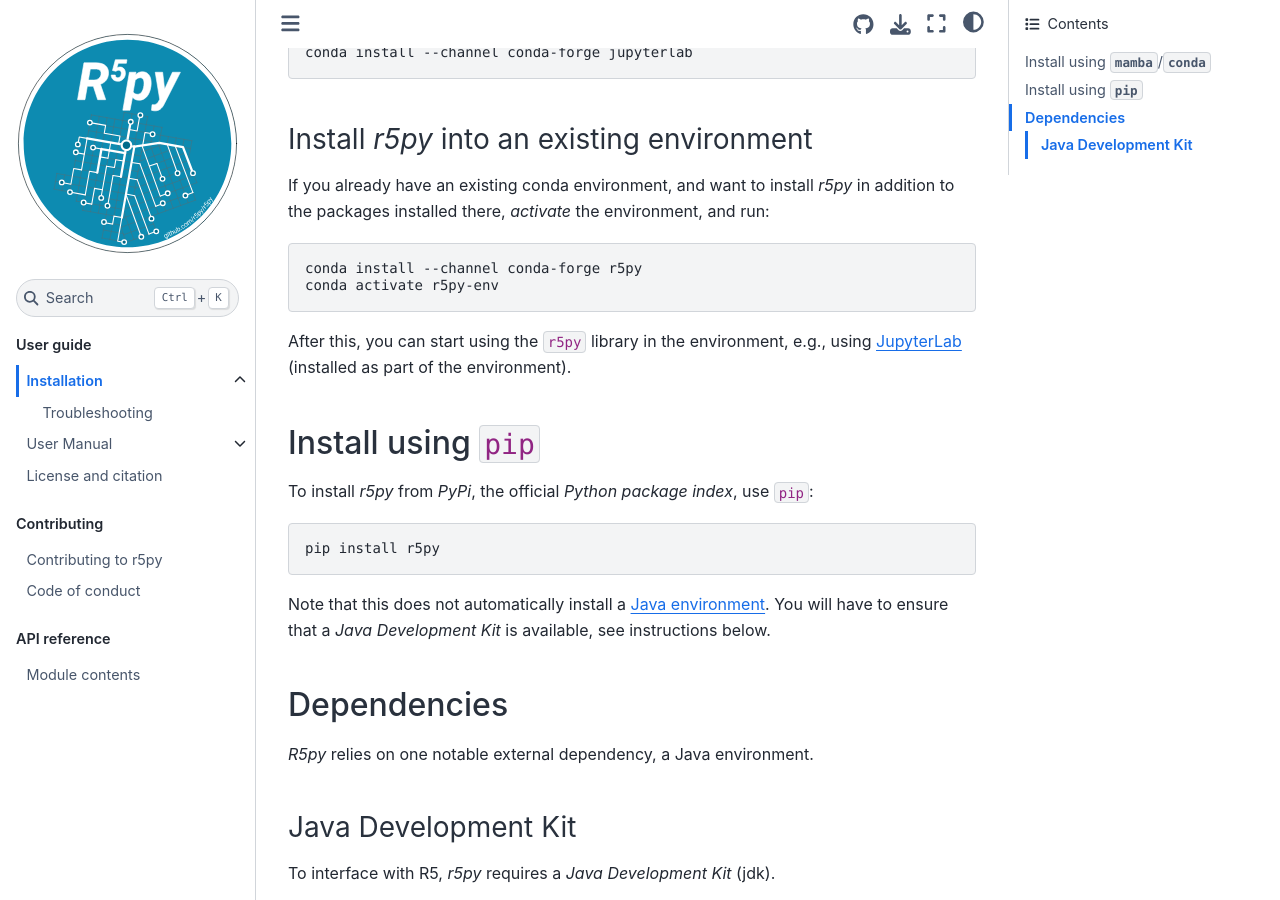
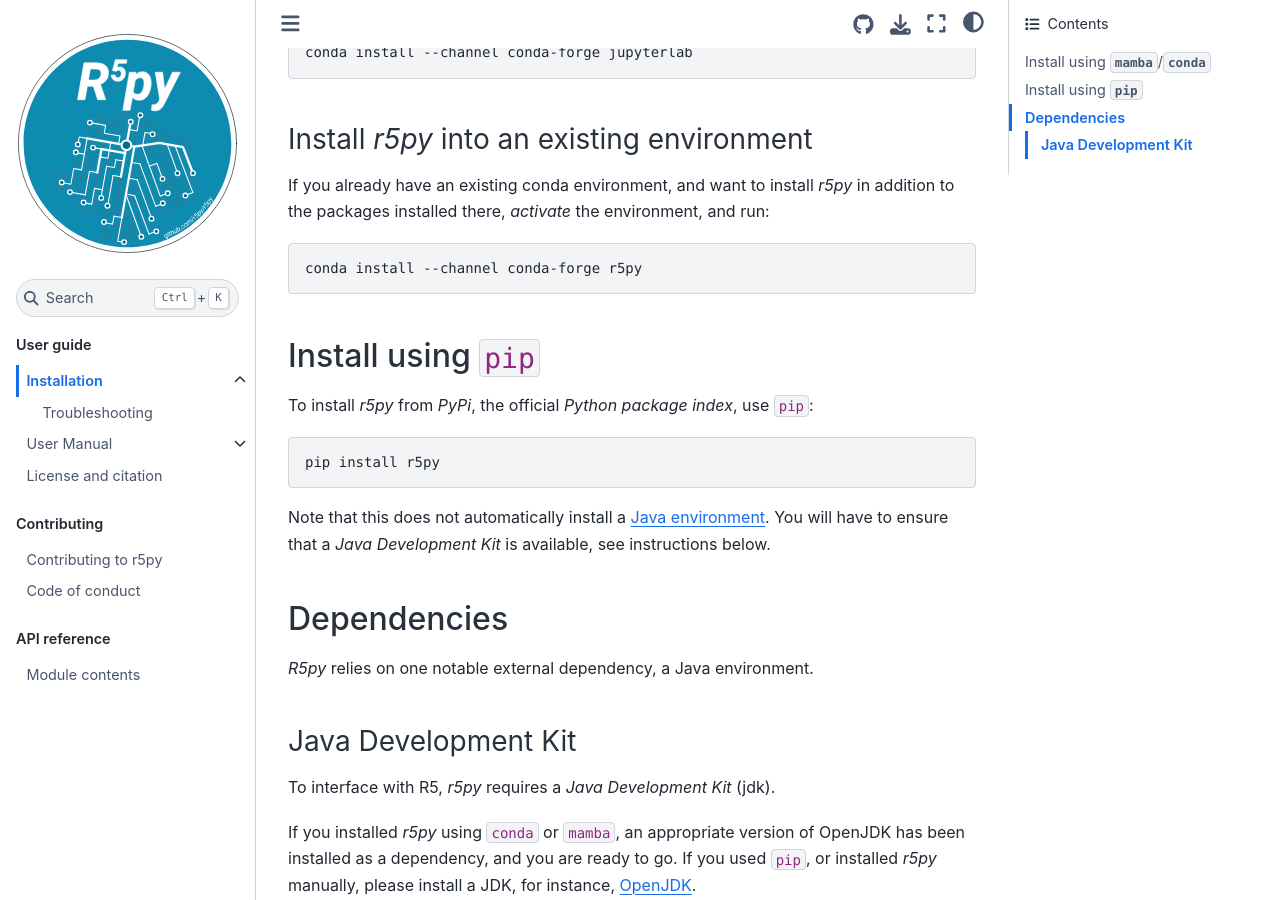
Before and after one commit to r5py/r5py, a Sphinx documentation site: the page built from docs/user-guide/installation/installation.md, in a window 1280 px wide and 900 px high, scrolled down 1360 px. Built offline with Sphinx 7.4.7 and the Sphinx Book theme 1.1.4, drawn with Linux system fonts in a browser that asks for light colours.

Commit message:
fix errors

````diff
--- a/docs/user-guide/installation/installation.md
+++ b/docs/user-guide/installation/installation.md
@@ -90,11 +90,7 @@
 
 ```{code} sh
 conda install --channel conda-forge r5py
-conda activate r5py-env
 ```
-
-After this, you can start using the `r5py` library in the environment, e.g., using
-[JupyterLab](https://jupyterlab.readthedocs.io/en/stable/) (installed as part of the environment).
 
 
 ## Install using `pip`
````
